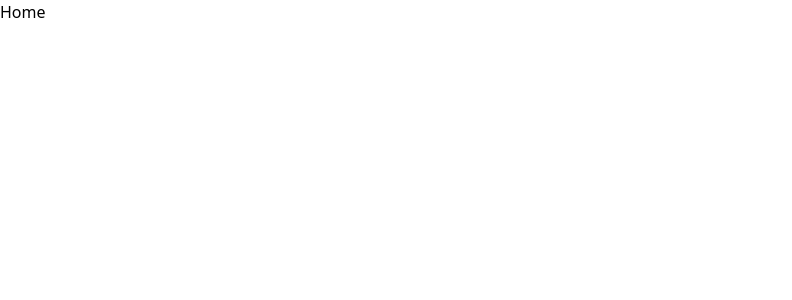
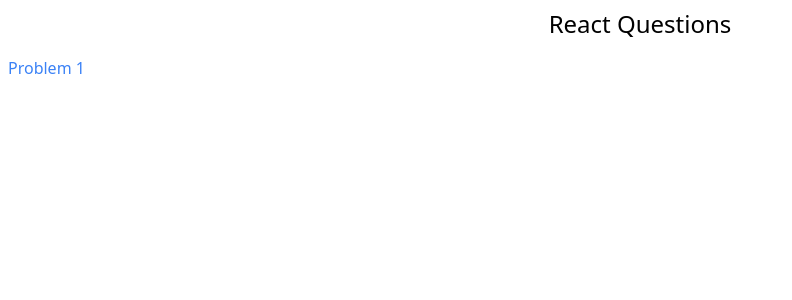
Before and after one commit to Sai-02/react-machine-coding-questions, a React (Create React App) app: page / in a window 1280 px wide. Shown: the top 300 px of the page, without its empty margins (0-792 px from the left). Built offline with nearby package versions, Linux system fonts and the light colour scheme.

Commit message:
[update] : Home page updated

```diff
--- a/src/pages/Home/Home.js
+++ b/src/pages/Home/Home.js
@@ -1,7 +1,18 @@
 import React from "react";
+import { Link } from "react-router-dom";
+import { URL_PATHS } from "../../constants";
 
 const Home = () => {
-  return <div>Home</div>;
+  return (
+    <div className="p-2">
+      <h1 className="text-2xl text-center ">React Questions</h1>
+      <div className="mt-4 flex flex-col gap-3 text-blue-500">
+        <Link to={URL_PATHS.PROBLEM1} className="hover:underline">
+          Problem 1
+        </Link>
+      </div>
+    </div>
+  );
 };
 
 export default Home;
```
